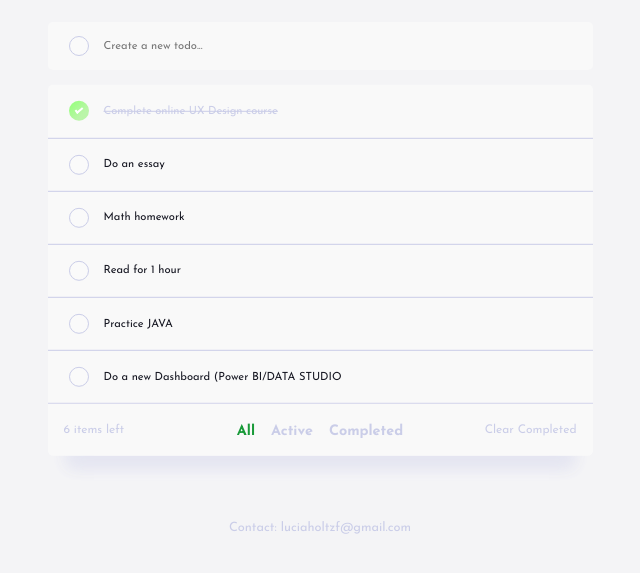
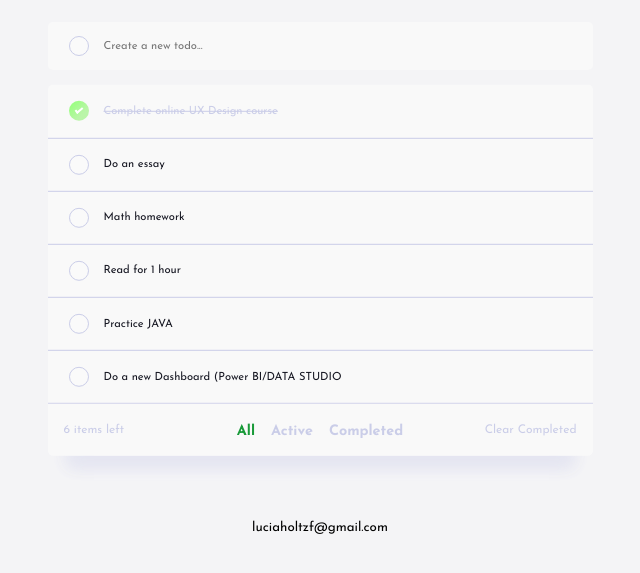
Before and after one commit to LuciaHF/LuciaHF.github.io, a plain HTML site: page index.html in a window 1280 px wide. Shown: the part 87-660 px from the top of the page, without its empty margins (320-960 px from the left). Drawn offline with Linux system fonts and the light colour scheme.

Commit message:
Update index.html

```diff
--- a/index.html
+++ b/index.html
@@ -49,7 +49,9 @@
       </div>
     </main>
     <footer>
-      <p>Contact: luciaholtzf@gmail.com </p>
+      <p>
+        <button type="button" class="btn btn-link">luciaholtzf@gmail.com</button>
+      </p>
     </footer>
     <script src="main.js"></script>
   </body>
```
